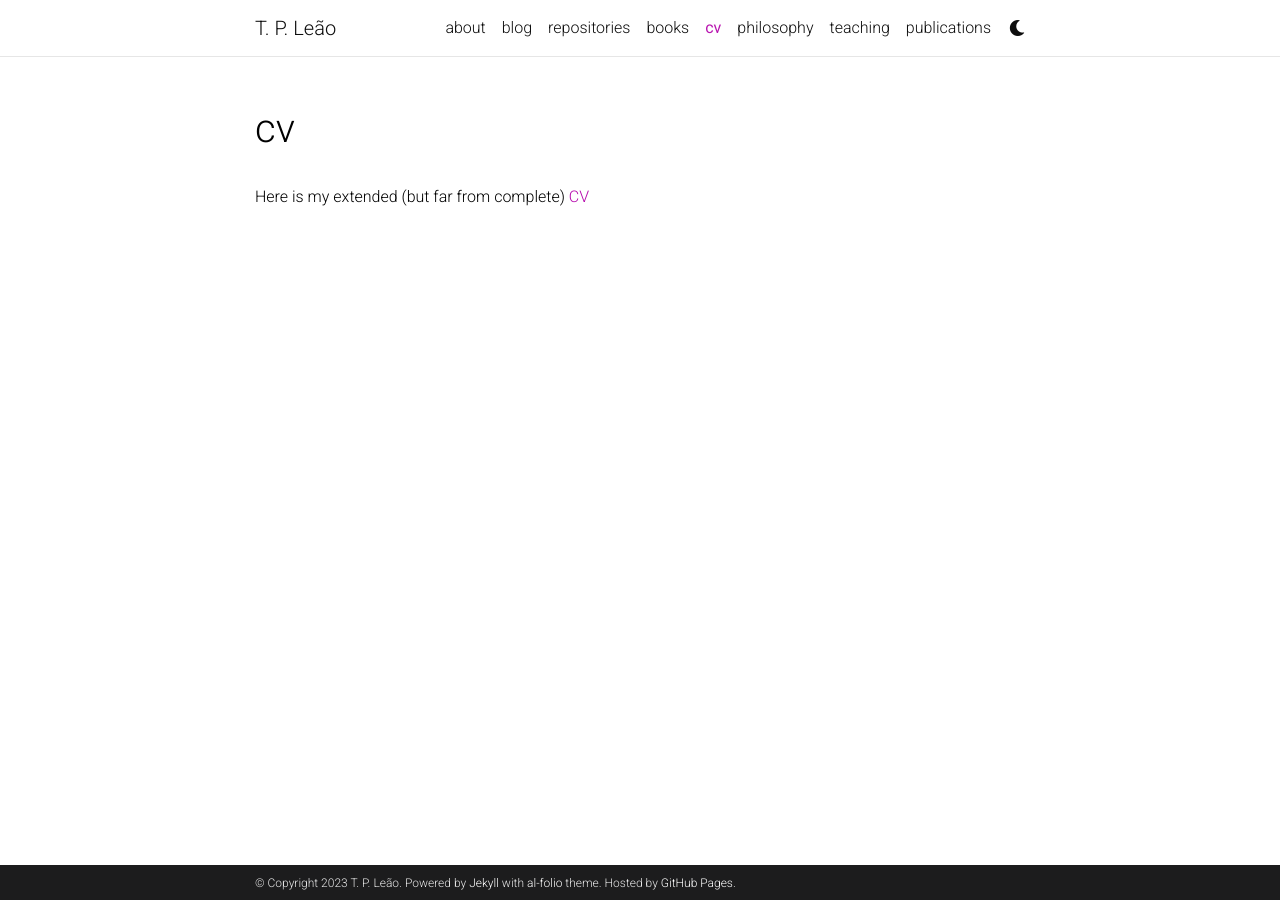
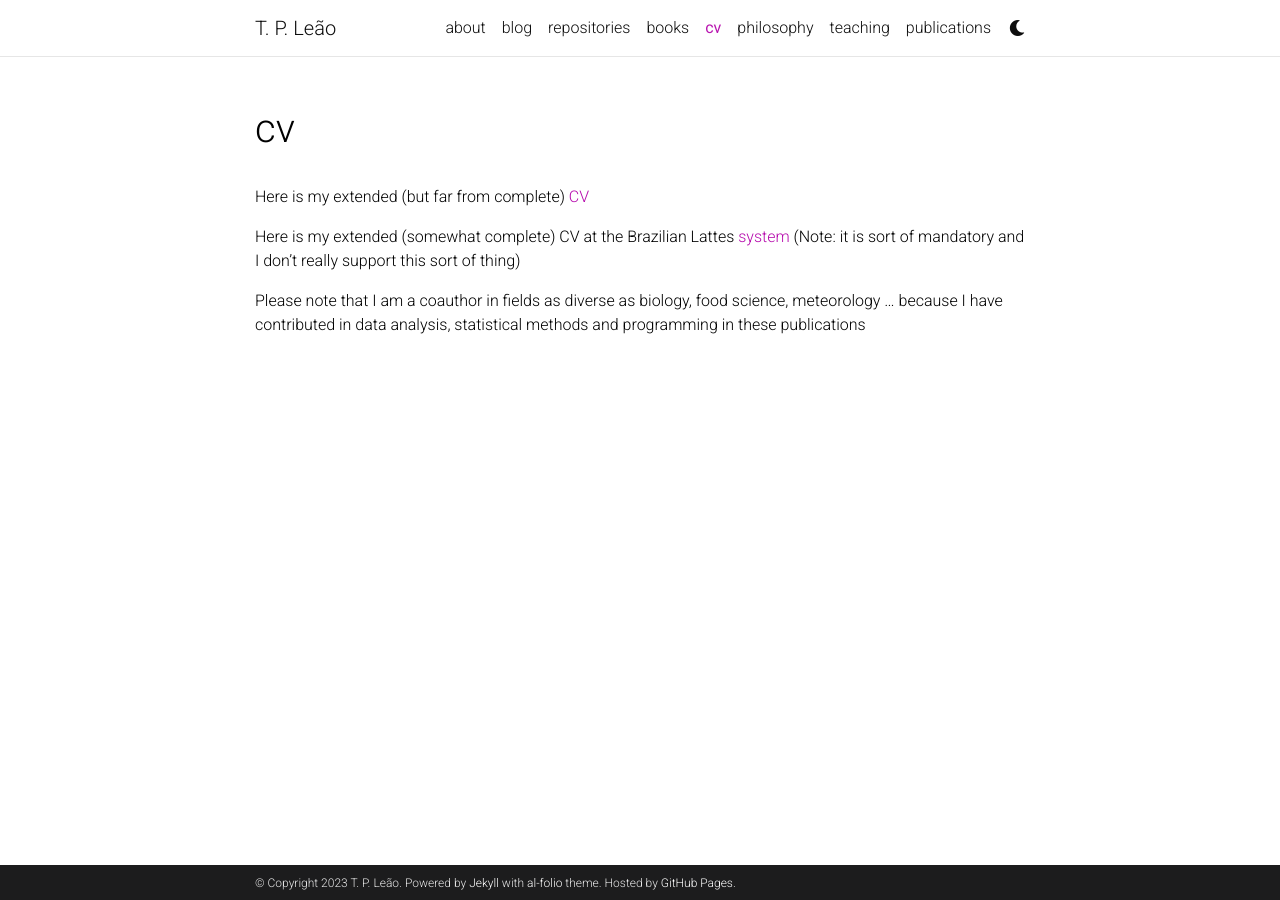
Before and after one commit to leaot/leaot.github.io, a Jekyll site: the page built from _pages/cv.md, in a window 1280 px wide. Built offline with Jekyll 4.4.1, drawn with Linux system fonts in a browser that asks for light colours; comment, search, counter and statistics services are not loaded; a style sheet for code colours, icons or effects is not loaded.

Commit message:
Update cv.md

```diff
--- a/_pages/cv.md
+++ b/_pages/cv.md
@@ -8,3 +8,7 @@ cv_pdf: tpl-cv-us.pdf
 ---
 
 Here is my extended (but far from complete) <a href="https://leaot.github.io/assets/pdf/tpl-cv-us.pdf"> CV <a>
+
+Here is my extended (somewhat complete) CV at the Brazilian Lattes <a href="[https://leaot.github.io/assets/pdf/tpl-cv-us.pdf](http://lattes.cnpq.br/7920357457851780)"> system <a> (Note: it is sort of mandatory and I don't really support this sort of thing)
+
+Please note that I am a coauthor in fields as diverse as biology, food science, meteorology ... because I have contributed in data analysis, statistical methods and programming in these publications
```
